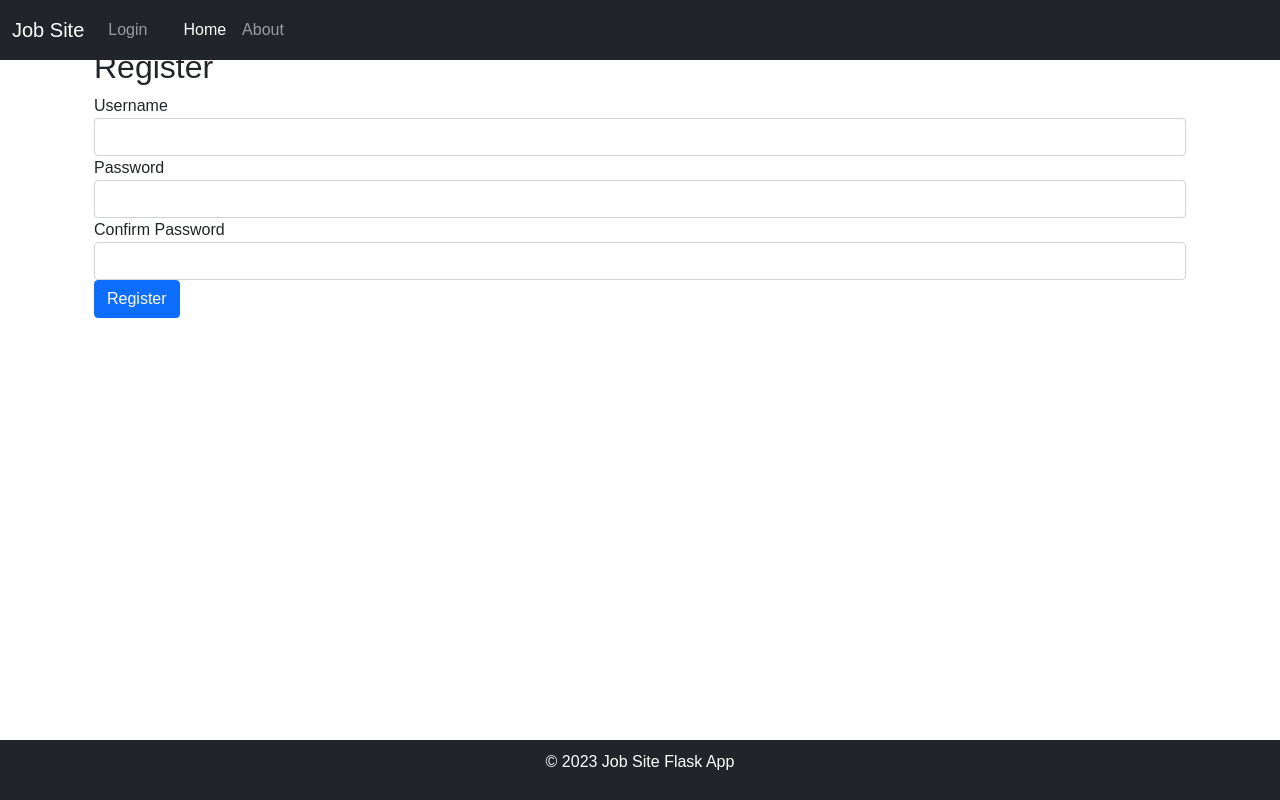
After one commit to CSU-ITCapstone-Fall-23/TeleWork, a Flask app: template templates/register.html in a window 1280 px wide. The commit adds this page. Run offline with Flask 3, Linux system fonts and the light colour scheme; the template is opened without the code that fills it: values that come from a table or form of the project are taken from there, others are empty; parts of the project's set-up code (start-up, migrations or seed data) failed here and were passed over; some libraries are stand-ins or nearby versions.

Commit message:
Added login and register pages

```diff
--- a/app.py
+++ b/app.py
@@ -1,12 +1,24 @@
 from flask import Flask, render_template
 from flask import Flask, render_template, request
 from flask import Flask, render_template, request, redirect, url_for, flash, session
+from flask_wtf.csrf import CSRFProtect
+from flask_login import LoginManager, UserMixin, login_user, logout_user, login_required
+from forms.forms import LoginForm, RegistrationForm
+import os
 from flask_bootstrap import Bootstrap
 
 app = Flask(__name__)
+csrf = CSRFProtect(app)
+
 app.secret_key = 'your_secret_key_here'  # Change this to a secure key
-app.config['SESSION_TYPE'] = 'filesystem'  # Set the session type
+# app.config['SESSION_TYPE'] = 'filesystem'  # Set the session type
+app.config['SECRET_KEY'] = os.urandom(24)
 bootstrap = Bootstrap(app)
+
+# Configure login manager
+login_manager = LoginManager()
+login_manager.login_view = 'login'
+login_manager.init_app(app)
 
 # Sample job listings (you can replace this with a database)
 job_listings = [
@@ -22,9 +34,49 @@ job_listings = [
     },
 ]
 
+# Mock user database
+class User(UserMixin):
+    def __init__(self, id):
+        self.id = id
+        self.username = "user"
+        self.password = "password"
+
+users = {"user": User(1)}
+
+@login_manager.user_loader
+def load_user(user_id):
+    return users.get(user_id)
+
 @app.route('/')
 def home():
     return render_template('index.html')
+
+@app.route('/login', methods=['GET', 'POST'])
+def login():
+    form = LoginForm()
+    if form.validate_on_submit():
+        user = users.get(form.username.data)
+        if user and form.password.data == user.password:
+            login_user(user)
+            return redirect(url_for('home'))
+    return render_template('login.html', form=form)
+
+@app.route('/logout')
+@login_required
+def logout():
+    logout_user()
+    return redirect(url_for('home'))
+
+@app.route('/register', methods=['GET', 'POST'])
+def register():
+    form = RegistrationForm()
+    if form.validate_on_submit():
+        if form.username.data not in users:
+            user = User(form.username.data)
+            user.password = form.password.data
+            users[user.username] = user
+            return redirect(url_for('login'))
+    return render_template('register.html', form=form)
 
 @app.route('/job/<int:job_id>')
 def job_details(job_id):
--- /dev/null
+++ b/forms.py
@@ -0,0 +1,14 @@
+from flask_wtf import FlaskForm
+from wtforms import StringField, PasswordField, SubmitField
+from wtforms.validators import DataRequired
+
+class LoginForm(FlaskForm):
+    username = StringField('Username', validators=[DataRequired()])
+    password = PasswordField('Password', validators=[DataRequired()])
+    submit = SubmitField('Login')
+
+class RegistrationForm(FlaskForm):
+    username = StringField('Username', validators=[DataRequired()])
+    password = PasswordField('Password', validators=[DataRequired()])
+    confirm_password = PasswordField('Confirm Password', validators=[DataRequired()])
+    submit = SubmitField('Register')
--- /dev/null
+++ b/templates/register.html
@@ -0,0 +1,38 @@
+<!doctype html>
+<html lang="en">
+  <head>
+    <meta charset="utf-8">
+    <meta name="viewport" content="width=device-width, initial-scale=1">
+
+    <link href="https://cdn.jsdelivr.net/npm/bootstrap@5.1.0/dist/css/bootstrap.min.css" rel="stylesheet" integrity="sha384-KyZXEAg3QhqLMpG8r+8fhAXLRk2vvoC2f3B09zVXn8CA5QIVfZOJ3BCsw2P0p/We" crossorigin="anonymous">
+    <link rel="stylesheet" href="{{url_for('static',filename='css/app.css')}}">
+    <title>My Flask App</title>
+  </head>
+  <body>
+    {% extends "template.html" %}
+    {% block content %}
+    <div class="container mt-5">
+        <h2>Register</h2>
+        <form method="POST">
+            {{ form.hidden_tag() }}
+            <div class="form-group">
+                {{ form.username.label(class="form-control-label") }}
+                {{ form.username(class="form-control") }}
+            </div>
+            <div class="form-group">
+                {{ form.password.label(class="form-control-label") }}
+                {{ form.password(class="form-control") }}
+            </div>
+            <div class="form-group">
+                {{ form.confirm_password.label(class="form-control-label") }}
+                {{ form.confirm_password(class="form-control") }}
+            </div>
+            <div class="form-group">
+                {{ form.submit(class="btn btn-primary") }}
+            </div>
+        </form>
+    </div>
+    {% endblock %}
+    <script src="https://cdn.jsdelivr.net/npm/bootstrap@5.1.0/dist/js/bootstrap.bundle.min.js" integrity="sha384-U1DAWAznBHeqEIlVSCgzq+c9gqGAJn5c/t99JyeKa9xxaYpSvHU5awsuZVVFIhvj" crossorigin="anonymous"></script>
+  </body>
+</html>
--- a/templates/template.html
+++ b/templates/template.html
@@ -16,6 +16,17 @@
                 <span class="navbar-toggler-icon"></span>
             </button>
             <div class="collapse navbar-collapse" id="navbarNavAltMarkup">
+                <ul class="navbar-nav ml-auto">
+                    {% if current_user.is_authenticated %}
+                        <li class="nav-item">
+                            <a class="nav-link" href="{{ url_for('logout') }}">Logout</a>
+                        </li>
+                    {% else %}
+                        <li class="nav-item">
+                            <a class="nav-link" href="{{ url_for('login') }}">Login</a>
+                        </li>
+                    {% endif %}
+                </ul>
                 <div class="navbar-nav">
                 <a class="nav-link active" aria-current="page" href="{{ url_for('home') }}">Home</a>
                 <a class="nav-link" href="{{ url_for('about') }}">About</a>
```
Also changed, not shown: templates/login.html (added, +34 -0 lines), README.md.
